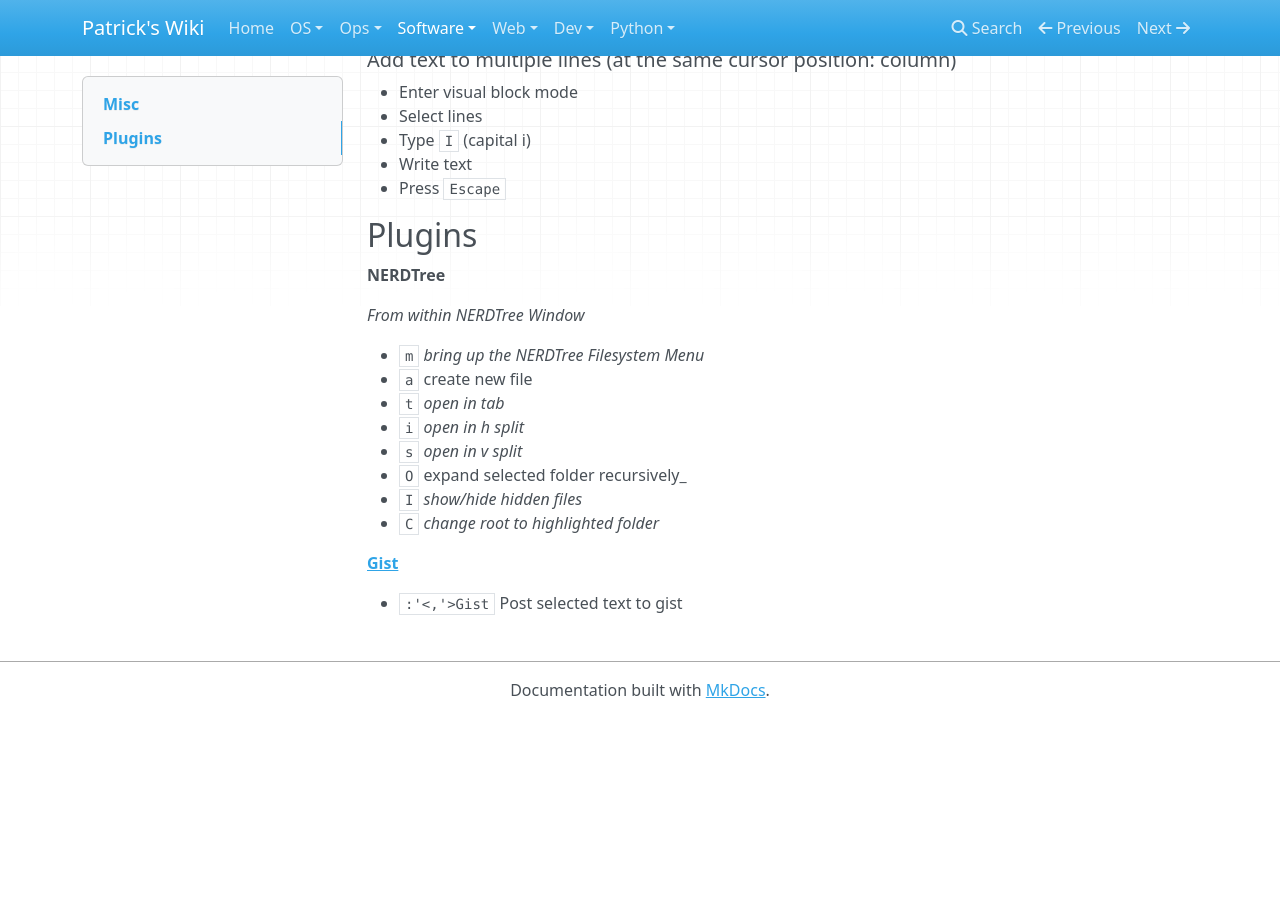
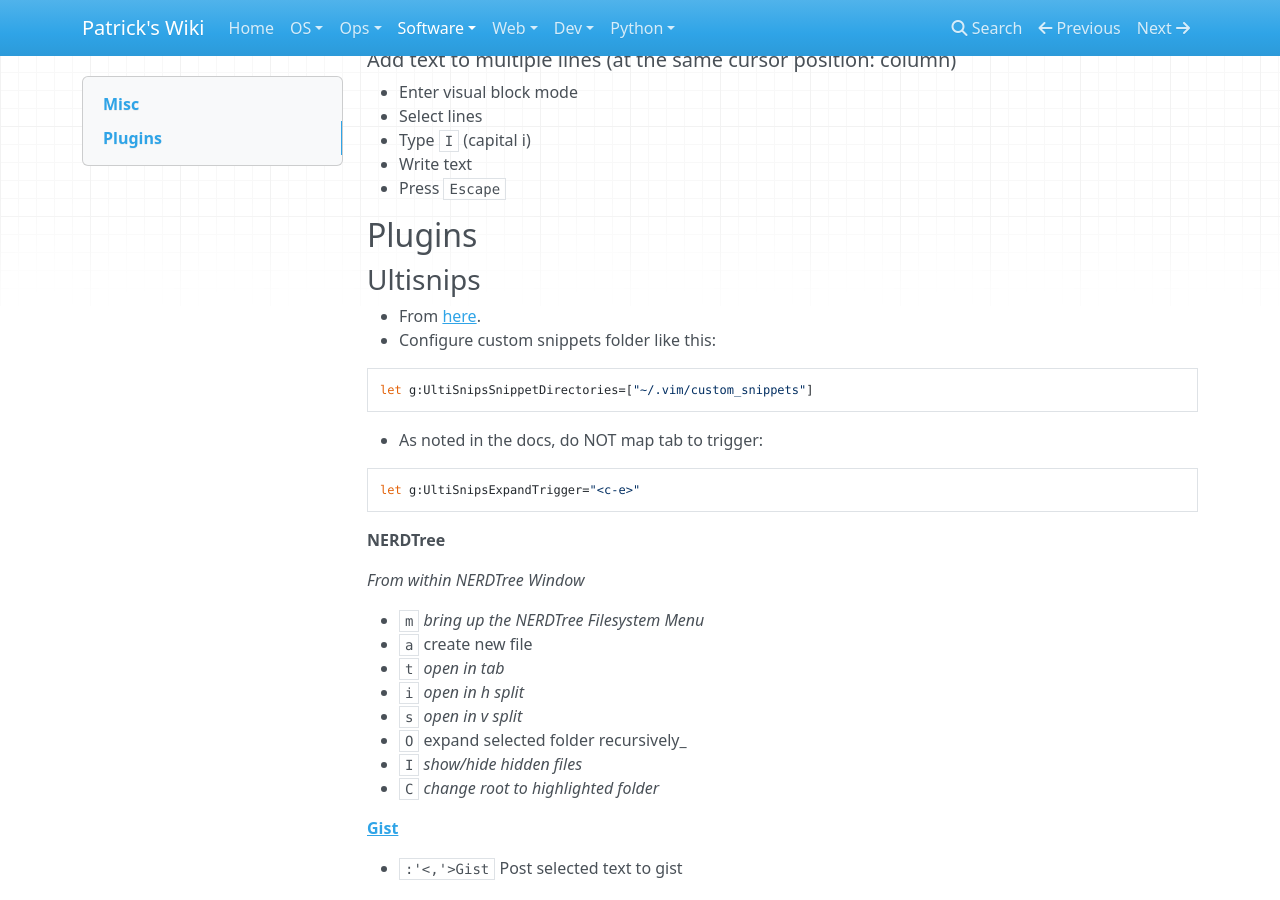
Before and after one commit to patsancu/wiki, an MkDocs documentation site: the page built from docs/Software/Vim.md, in a window 1280 px wide and 900 px high, scrolled down 3910 px. Built offline with MkDocs 1.6.1, drawn with Linux system fonts in a browser that asks for light colours; nearby versions of some CDN libraries; before the commit the page ends 4628 px from its top, so only the background shows below that.

Commit message:
some ultisnips config

````diff
--- a/docs/Software/Vim.md
+++ b/docs/Software/Vim.md
@@ -18,6 +18,7 @@ The replacement will say Yazstremski, Carl. The & can also replace a variable pa
 ```
 ***
 from *Learning the vi and Vim Editors, Seventh Edition by Arnold Robbins, Elbert Hannah, and Linda Lamb*.
+
 #### Insert a space between `#` and the character that follows it
 ```
 :%s/#\(\w\)/# \1/g
@@ -171,6 +172,17 @@ Insert this line in the file
 
 ## Plugins
 
+### Ultisnips
+* From [here](https://stackoverflow.com/a/37947711).
+* Configure custom snippets folder like this:
+```
+let g:UltiSnipsSnippetDirectories=["~/.vim/custom_snippets"]
+```
+* As noted in the docs, do NOT map tab to trigger:
+```
+let g:UltiSnipsExpandTrigger="<c-e>"
+```
+
 **NERDTree**
 
 _From within NERDTree Window_
````
